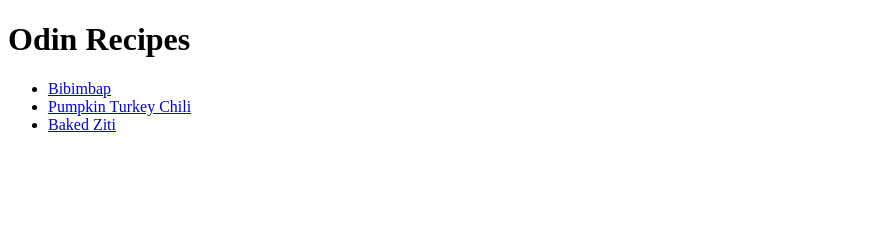
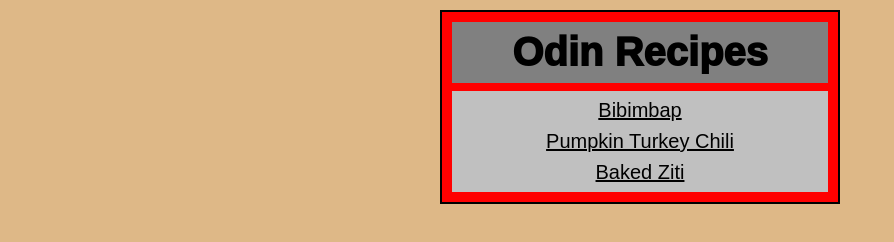
Before and after one commit to derm1llion/odin-recipes, a plain HTML site: page index.html in a window 1280 px wide. Shown: the whole page, without its empty margins (0-894 px from the left). Drawn offline with Linux system fonts and the light colour scheme.

Commit message:
Add some styles to homepage

```diff
--- a/index.html
+++ b/index.html
@@ -3,14 +3,17 @@
 <head>
     <meta charset="UTF-8">
     <meta name="viewport" content="width=device-width, initial-scale=1.0">
+    <link rel="stylesheet" href="style.css">
     <title>Odin recipes</title>
 </head>
 <body>
+    <div>
         <h1>Odin Recipes</h1>
         <ul>
             <li><a href="recipes/bibimbap.html">Bibimbap</a></li>
             <li><a href="recipes/pumpkin-turkey-chili.html">Pumpkin Turkey Chili</a></li>
             <li><a href="recipes/baked-ziti.html">Baked Ziti</a></li>
         </ul>
+    </div>
 </body>
 </html>
--- /dev/null
+++ b/style.css
@@ -0,0 +1,43 @@
+* {
+    margin: 0;
+    box-sizing: border-box;
+    font-family: Arial, Helvetica, sans-serif;
+    color: black;
+}
+
+body {
+    width: 400px;
+    margin: 0 auto;
+    text-align: center;
+    border: 2px solid black;
+    margin-top: 10px;
+    background-color: burlywood;
+}
+
+div {
+    background-color: red;
+    padding: 10px;
+}
+
+h1 {
+    font-size: 40px;
+    font-weight: 1000;
+    margin-bottom: 8px;
+    background-color: gray;
+    padding: 8px;
+}
+
+ul {
+    padding: 8px;
+    list-style-type: none;
+    font-size: 20px;
+    background-color: silver;
+}
+
+a {
+    display: block;
+}
+
+li:not(:last-child) {
+    margin-bottom: 8px;
+}
```
Lines whose indentation alone changed are shown as unchanged.
